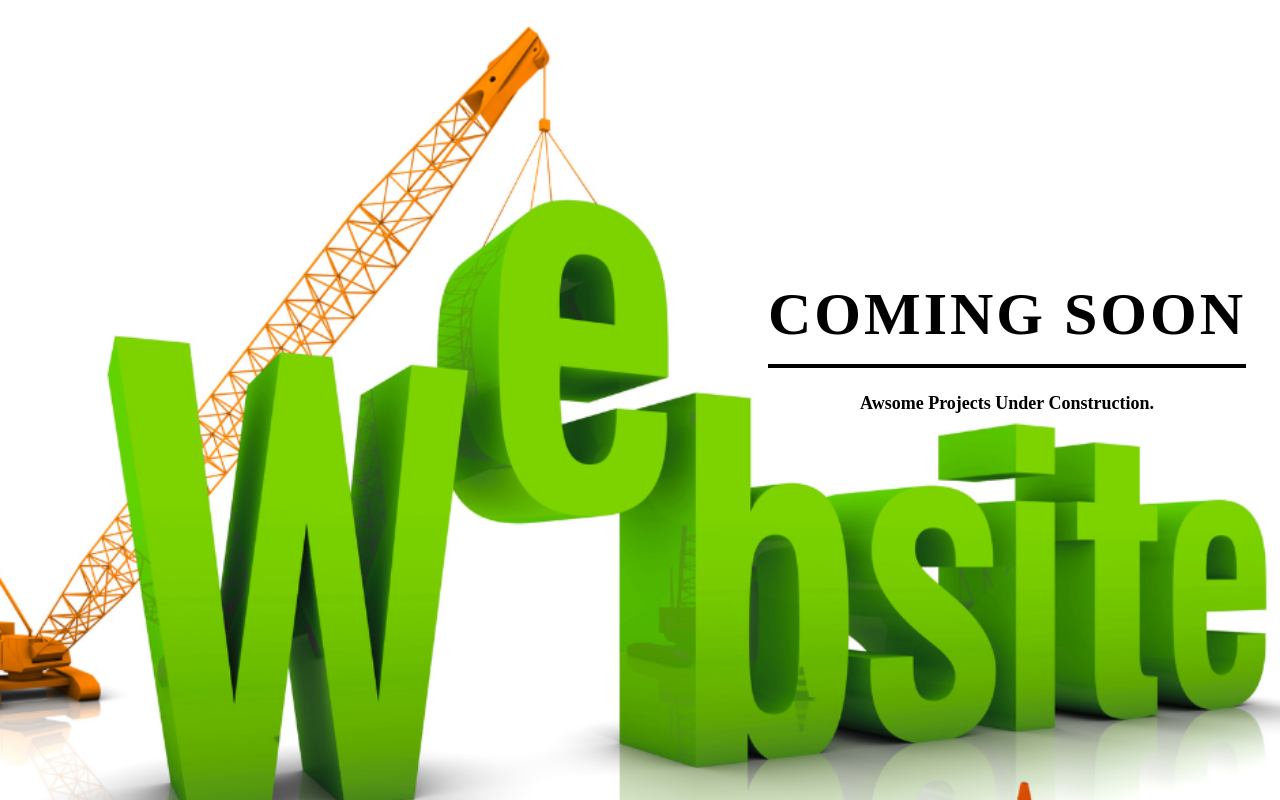
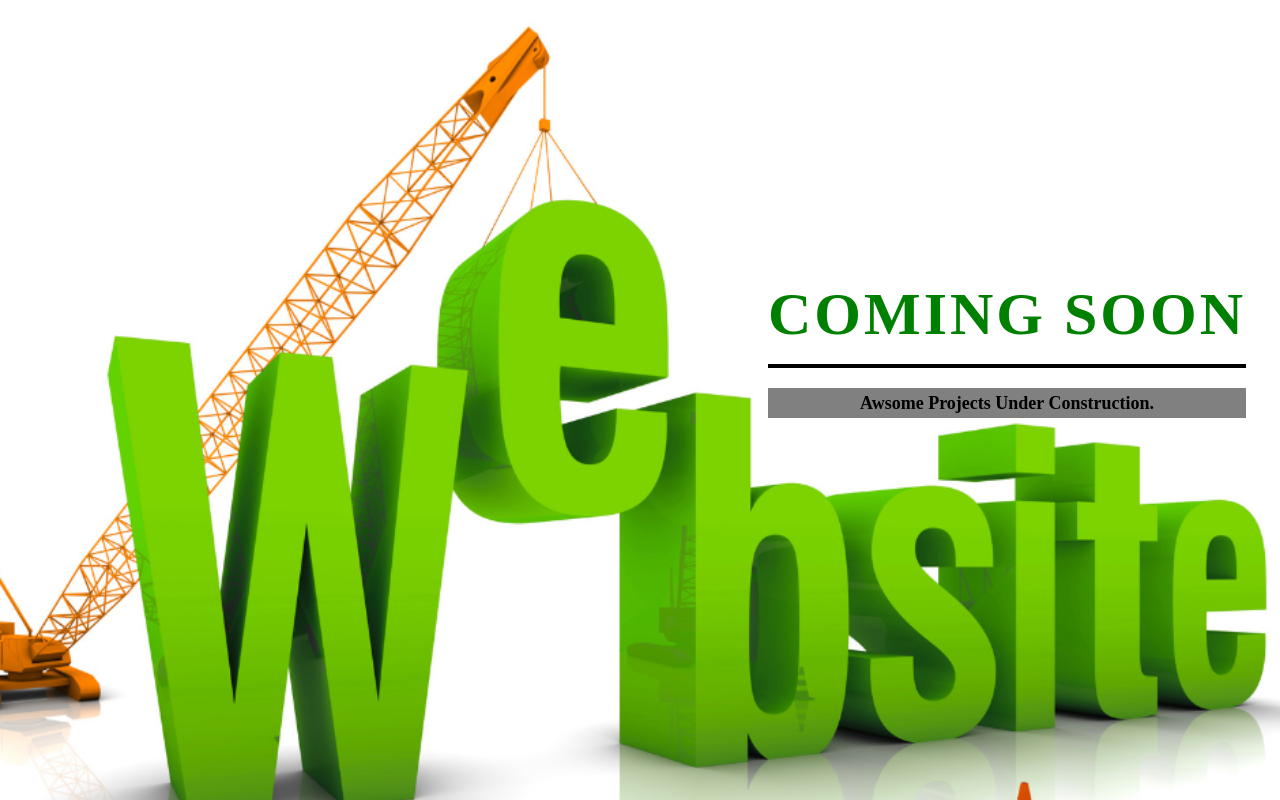
Before and after one commit to geeky-dev0617/PLP_PROJECT, a plain HTML site: page projects.html in a window 1280 px wide. Drawn offline with Linux system fonts and the light colour scheme.

Commit message:
projects page update

```diff
--- a/projects.css
+++ b/projects.css
@@ -13,17 +13,22 @@ body{
     transform: translate(-50% -50%);
     text-align: center;
 }
+
 header h1{
     font-size: 60px;
     letter-spacing: 3px;
     margin-bottom: 15px;
+    color: green;
 }
+
 header p{
     margin-top: 20px;
     font-size: 18px;
     line-height: 30px;
     font-weight: bolder;
+    background: grey;
 }
 header hr{
     border: 2px solid black;
     left: 30px;
+}
```
